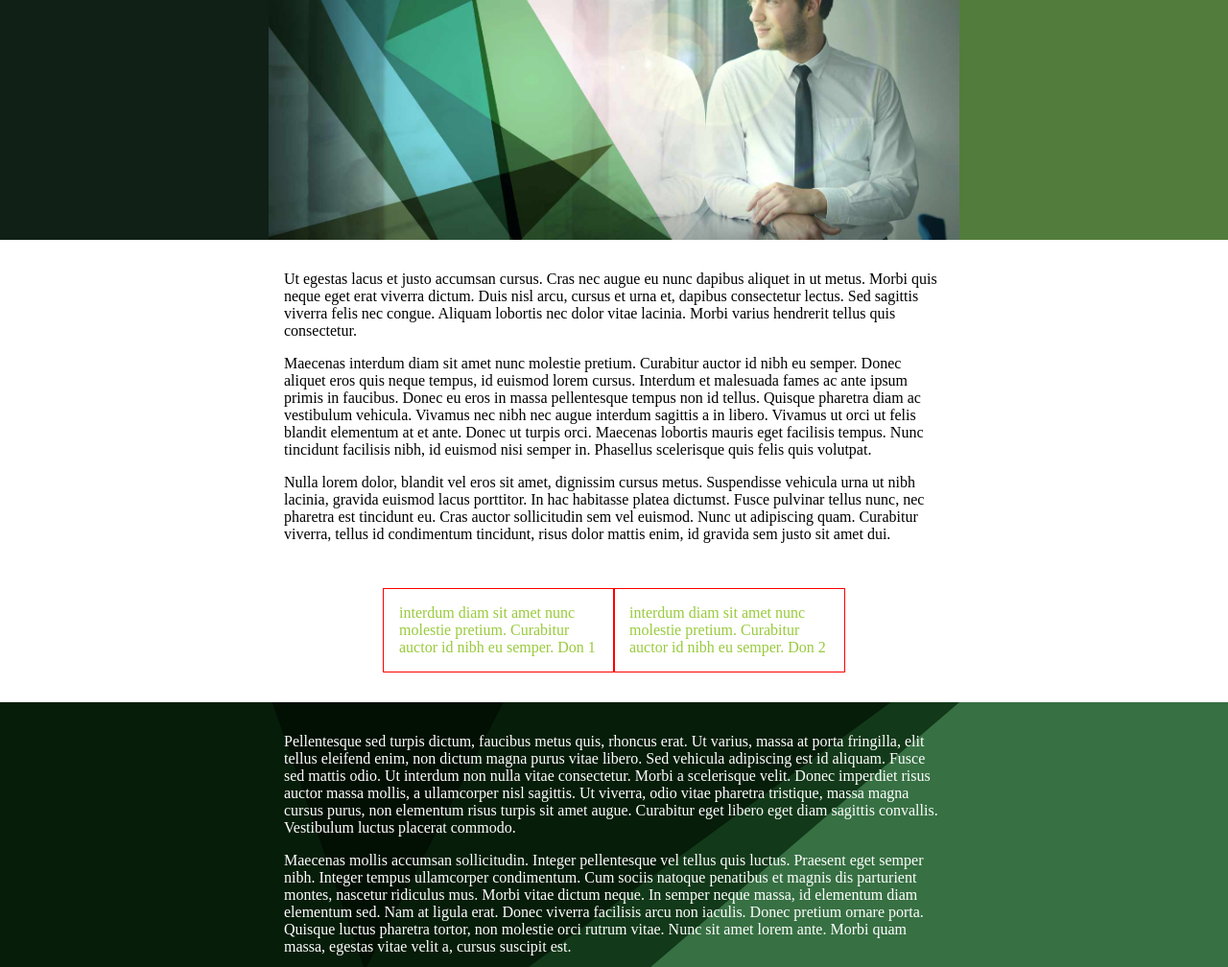
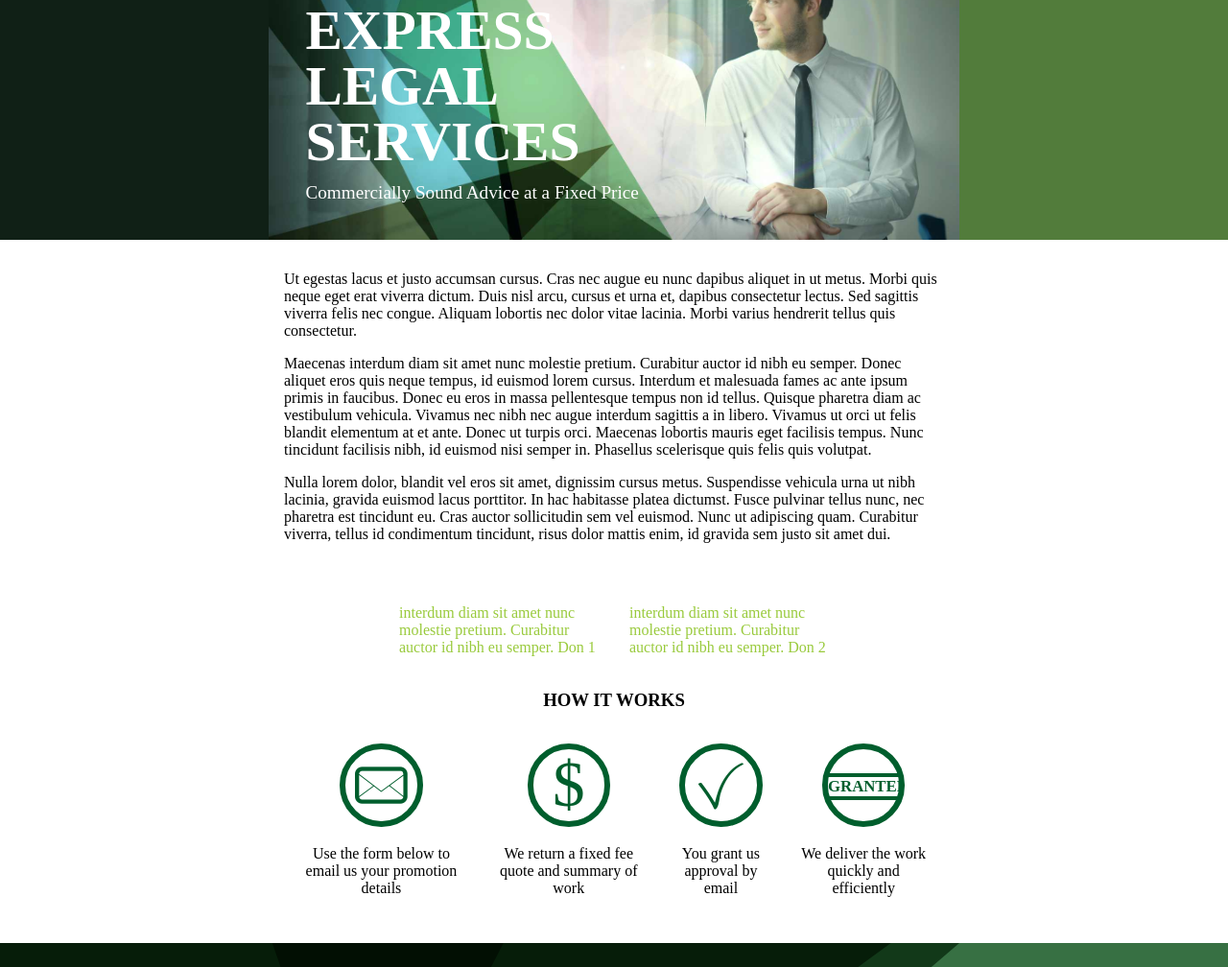
Before and after one commit to Alhadis/KHQ-Wireframe, a plain HTML site: page index.htm in a window 1280 px wide. Shown: the part 124-1132 px from the top of the page at 96% size. Drawn offline with Linux system fonts and the light colour scheme.

Commit message:
Add vectorised circle-stamps

```diff
--- a/index.htm
+++ b/index.htm
@@ -55,6 +55,12 @@
 		<div id="wp-content">
 			<header class="art row green masthead">
 				<img class="masthead-image" src="uploads/masthead-1.jpg" alt="" />
+				<div class="masthead-text">
+					<h2>Express
+						Legal
+						Services</h2>
+					<p>Commercially Sound Advice at a Fixed Price</p>
+				</div>
 			</header>
 
 			<div class="row">
@@ -67,6 +73,14 @@
 				<ul class="columns colour-text">
 					<li> interdum diam sit amet nunc molestie pretium. Curabitur auctor id nibh eu semper. Don 1</li>
 					<li> interdum diam sit amet nunc molestie pretium. Curabitur auctor id nibh eu semper. Don 2</li>
+				</ul>
+
+				<h3>How it works</h3>
+				<ul id="how-it-works" class="centred columns">
+					<li><i class="i envelope stamp"></i>	Use the form below to email us your promotion details</li>
+					<li><i class="i cash stamp"></i> We return a fixed fee quote and summary of work</li>
+					<li><i class="i tick stamp"></i> You grant us approval by email</li>
+					<li><i class="i granted stamp"></i> We deliver the work quickly and efficiently</li>
 				</ul>
 			</div>
 
--- a/src/css/global.css
+++ b/src/css/global.css
@@ -50,6 +50,11 @@ h1, h2, h3, h4, h5, h6{
 	margin: 0;
 }
 
+h3{
+	text-align: center;
+	text-transform: uppercase;
+	margin: 1em auto;
+}
 
 hr{
 	margin: .5em 0;
@@ -357,6 +362,10 @@ textarea{
 	}
 
 
+/** General typography and formatting */
+.centred, .centered{
+	text-align: center;
+}
 
 
 /** List styles */
--- a/src/css/main.css
+++ b/src/css/main.css
@@ -4,6 +4,7 @@ html{
 }
 
 
+/** Floating columns of flexible-ish, centred content */
 .columns{
 	list-style: none;
 	padding: 0;
@@ -15,15 +16,15 @@ html{
 	flex-flow: row nowrap;
 	justify-content:	center;
 	align-content:		center;
-	align-items:		center;
+	align-items:		flex-start;
 }
 	.columns > li{
 		display: table-cell;
 		vertical-align: top;
 		padding: 1em;
-		outline: 1px solid red;
 		max-width: 15em;
 	}
+
 
 
 
@@ -103,6 +104,56 @@ html{
 		.red.masthead::before		{	background:	#a54235;	}	.red.masthead::after		{	background:	#a54235;	}
 		.purple.masthead::before	{	background: #634672;	}	.purple.masthead::after		{	background: #634672;	}
 
+
+/** Enhances the usual vector icons with a circled border and adds thematic shading */
+.stamp{
+	display: block;
+	border-style: solid;
+	font-size: 3em;
+	border-style: solid;
+	border-width: .14em;
+	width:	1.8em;
+	height:	1.8em;
+	line-height: 1.65;
+	margin: 0 auto .4em;
+
+	-webkit-border-radius:	50%;
+	-moz-border-radius:		50%;
+	border-radius:			50%;
+}
+	.envelope.stamp::before{
+		font-size: .8em;
+		line-height: 2;
+	}
+	.cash.stamp::before{
+		content: "$";
+		font: 1.4em/1.1 "Archivo Narrow";
+	}
+
+	.granted.stamp::before{
+		content: "GRANTED";
+		position: absolute;
+		font: bold .35em/1.2 "Archivo Narrow";
+		text-indent: 0;
+		text-align: center;
+		top:	50%;
+		left:	0;
+		right:	0;
+		bottom: auto;
+		margin-top: -.75em;
+		overflow: hidden;
+		z-index: -1;
+
+		border-style: solid;
+		border-width: .25em 0;
+		border-color: inherit;
+	}
+
+
+	/** Stamp colour variations */
+	.green	.stamp	{	color: #005e2d; border-color: #005e2d;	}
+	.red	.stamp	{	color: #923921;	border-color: #923921;	}
+	.purple	.stamp	{	color: #683e93;	border-color: #683e93;	}
 
 
 /** Shades text using the page's current colour scheme */
@@ -241,6 +292,25 @@ html{
 	.masthead-image{
 		display: block;
 	}
+
+	/** Huge text anchored to bottom-left corner of masthead */
+	.masthead-text{
+		position: absolute;
+		bottom:	0;
+		left:	0;
+		margin:	2em;
+		font-size: 1.2em;
+	}
+		.masthead-text > h2{
+			font-size: 3em;
+			line-height: 1;
+			text-transform: uppercase;
+			white-space: pre-line;
+		}
+
+		.masthead-text > p{
+			margin: .7em 0 0;
+		}
 
 
 
```
